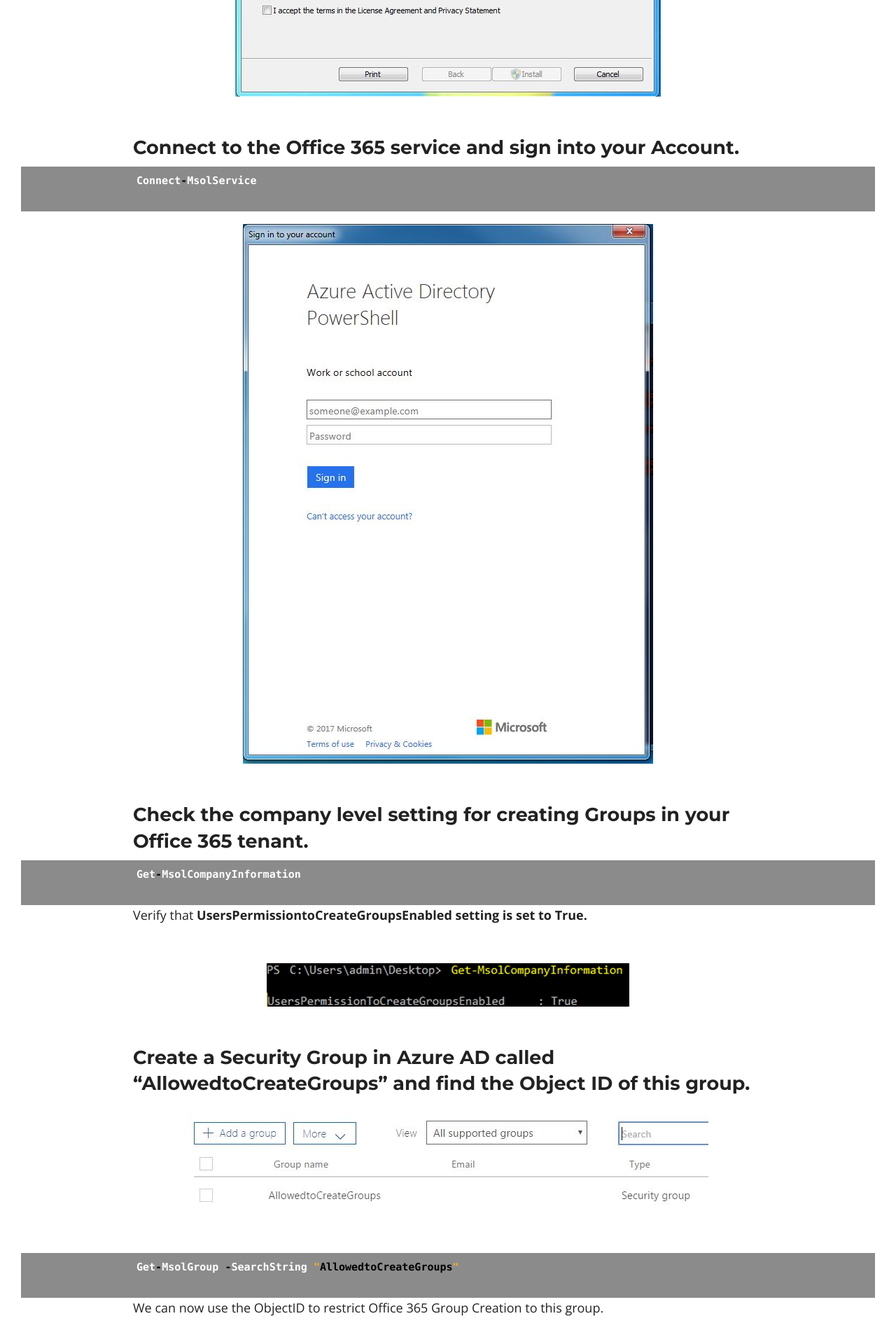
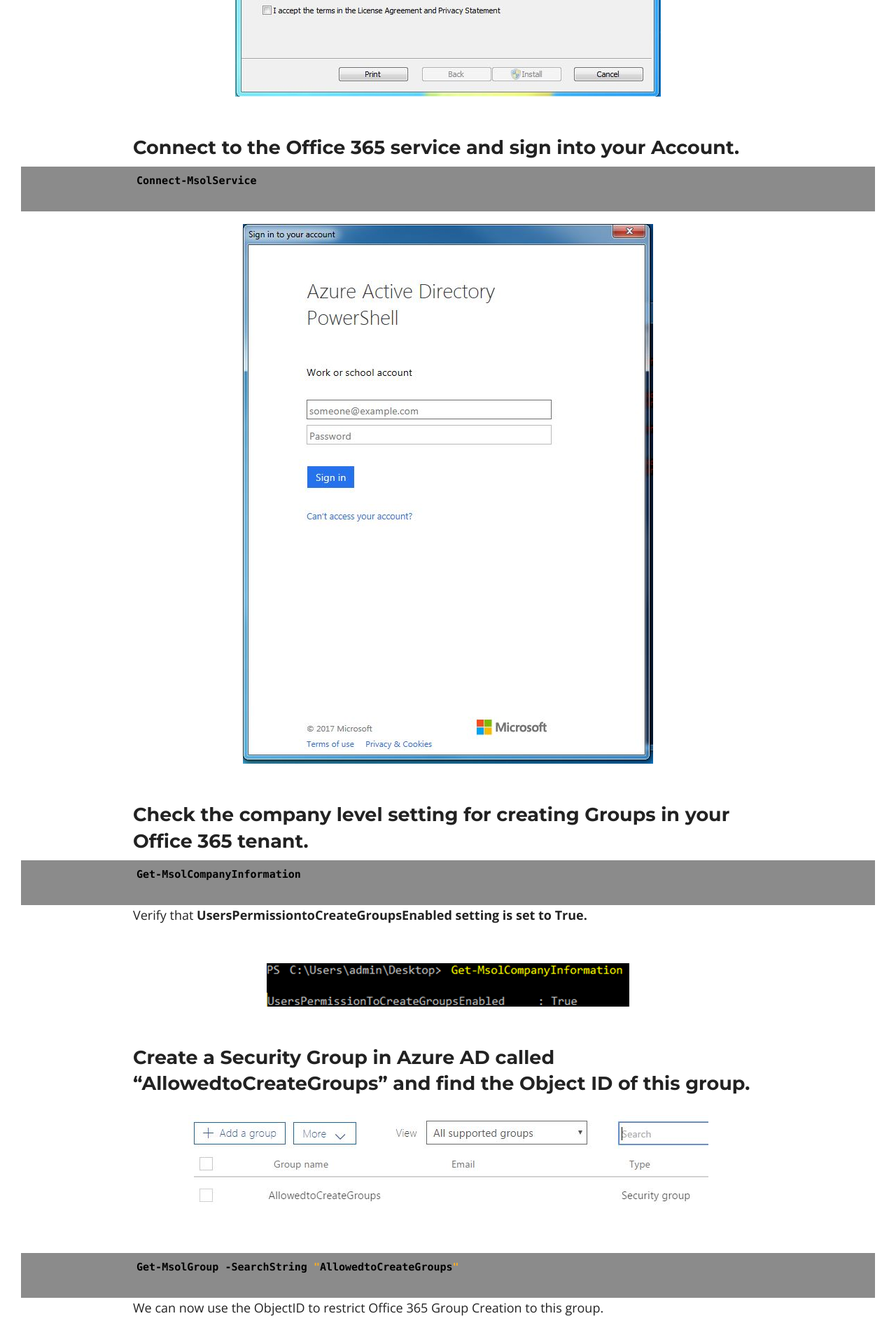
Before and after one commit to ldsouza/ldsouza.github.io, a Jekyll site: the page built from _posts/2017-01-30-disable-office-365-group-creation.md, in a window 1280 px wide. Shown: the part 2383-4303 px from the top of the page at 70% size. Built offline with Jekyll 4.4.1, drawn with Linux system fonts in a browser that asks for light colours; nearby versions of some CDN libraries.

Commit message:
Update style.css

```diff
--- a/assets/css/style.css
+++ b/assets/css/style.css
@@ -634,7 +634,7 @@
 .highlight .nf { color: #000000} /* Name.Function */
 .highlight .nl { color: #000000} /* Name.Label */
 .highlight .nn { color: #000000} /* Name.Namespace */
-.highlight .nx { color: #fff} /* Name.Other */
+.highlight .nx { color: #000000} /* Name.Other */
 .highlight .py { color: #000000} /* Name.Property */
 .highlight .nt { color: #F06F00; font-weight: bold} /* Name.Tag */
 .highlight .nv { color: #8a2be2; text-decoration: underline} /* Name.Variable */
```
